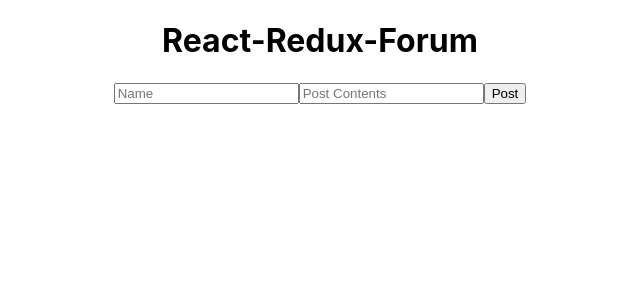
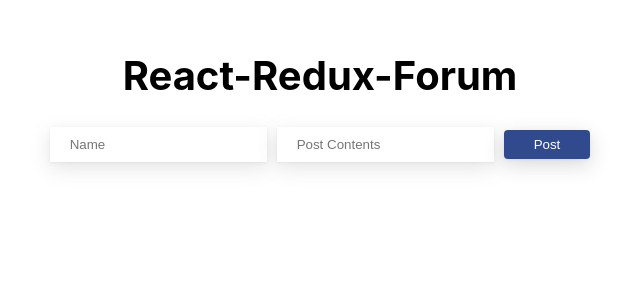
Before and after one commit to masatosotoma/react-redux-forum, a React (Create React App) app: page / in a window 1280 px wide. Shown: the top 300 px of the page, without its empty margins (320-960 px from the left). Built offline with nearby package versions, Linux system fonts and the light colour scheme.

Commit message:
Updated CSS styles

```diff
--- a/src/App.css
+++ b/src/App.css
@@ -1,38 +1,56 @@
 .App {
-  text-align: center;
-}
-
-.App-logo {
-  height: 40vmin;
-  pointer-events: none;
-}
-
-@media (prefers-reduced-motion: no-preference) {
-  .App-logo {
-    animation: App-logo-spin infinite 20s linear;
-  }
-}
-
-.App-header {
-  background-color: #282c34;
-  min-height: 100vh;
   display: flex;
   flex-direction: column;
   align-items: center;
-  justify-content: center;
-  font-size: calc(10px + 2vmin);
-  color: white;
+  padding: 1.5rem;
+  height: 100vh;
 }
 
-.App-link {
-  color: #61dafb;
+.App h1 {
+  font-size: 2.5rem;
 }
 
-@keyframes App-logo-spin {
-  from {
-    transform: rotate(0deg);
-  }
-  to {
-    transform: rotate(360deg);
-  }
+hr {
+  margin-top: 20px;
+  margin-bottom: 0;
 }
+
+.displayPosts .post {
+  margin-top: 30px;
+  box-shadow: 0 4px 8px 0 rgba(0, 0, 0, 0.1), 0 6px 20px 0 rgba(0, 0, 0, 0.19);
+  padding: 20px 30px;
+  border-radius: 10px;
+  min-width: 500px;
+  background-color: white;
+}
+
+.displayPosts .postName {
+  font-size: 30px;
+  margin-top: 6px;
+}
+
+.displayPosts .postContent {
+  margin-top: -10px;
+  font-size: 15px;
+  font-weight: 400;
+}
+
+input {
+  padding: 10px 20px;
+  margin-right: 10px;
+  border: none;
+  box-shadow: 0 1px 3px 0 rgba(123, 123, 123, 0.1),
+    0 6px 20px 0 rgba(118, 118, 118, 0.19);
+  outline: none;
+}
+
+button {
+  padding: 7px 30px;
+  border: none;
+  border-radius: 4px;
+  box-shadow: 0 1px 3px 0 rgba(123, 123, 123, 0.1),
+    0 6px 20px 0 rgba(55, 55, 55, 0.19);
+  background-color: #314a8d;
+  color: white;
+  cursor: pointer;
+}
```
